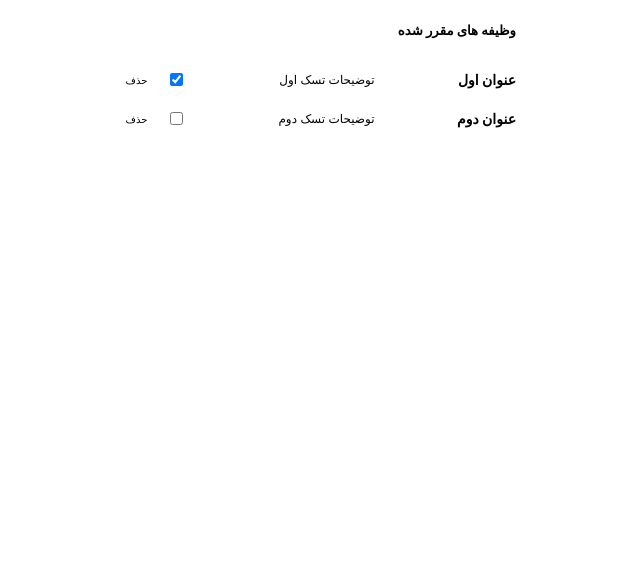
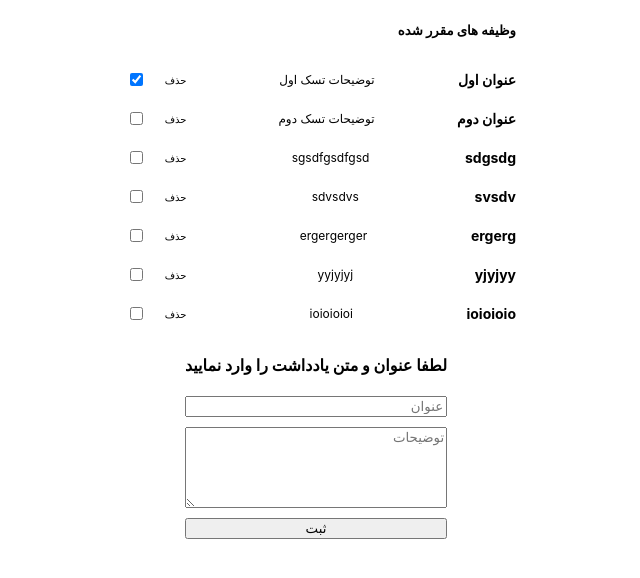
Before and after one commit to behnam74gh/TodoListY, a React (Create React App) app: page / in a window 1280 px wide. Shown: the top 578 px of the page, without its empty margins (324-964 px from the left). Built offline with nearby package versions, Linux system fonts and the light colour scheme; data requests are answered from the project's data file.

Commit message:
creating task added

```diff
--- a/db.json
+++ b/db.json
@@ -1,6 +1,46 @@
 {
-    "tasks": [
-      { "id": "1", "title": "عنوان اول", "description": "توضیحات تسک اول", "isDone": "true" },
-      { "id": "2", "title": "عنوان دوم", "description": "توضیحات تسک دوم", "isDone": "false" }
-    ]
+  "tasks": [
+    {
+      "id": 1,
+      "title": "عنوان اول",
+      "description": "توضیحات تسک اول",
+      "isDone": true
+    },
+    {
+      "id": 2,
+      "title": "عنوان دوم",
+      "description": "توضیحات تسک دوم",
+      "isDone": false
+    },
+    {
+      "id": 3,
+      "title": "sdgsdg",
+      "description": "sgsdfgsdfgsd",
+      "isDone": false
+    },
+    {
+      "id": 4,
+      "title": "svsdv",
+      "description": "sdvsdvs",
+      "isDone": false
+    },
+    {
+      "id": 5,
+      "title": "ergerg",
+      "description": "ergergerger",
+      "isDone": false
+    },
+    {
+      "id": 6,
+      "title": "yjyjyy",
+      "description": "yyjyjyj",
+      "isDone": false
+    },
+    {
+      "id": 7,
+      "title": "ioioioio",
+      "description": "ioioioioi",
+      "isDone": false
+    }
+  ]
 }
--- a/src/App.css
+++ b/src/App.css
@@ -17,7 +17,7 @@
 }
 .task-wrapper {
   display: flex;
-  flex-flow: row-reverse wrap;
+  flex-flow: row wrap;
   justify-content: space-between;
   align-items: center;
   width: 100%;
@@ -39,3 +39,15 @@
   all: unset;
   font-size: 10px;
 }
+
+/* form styles */
+.form-wrapper {
+  display: flex;
+  flex-direction: column;
+}
+.todo-form {
+  display: flex;
+  flex-direction: column;
+  justify-content: space-around;
+  gap: 10px 0;
+}
--- a/src/App.js
+++ b/src/App.js
@@ -6,9 +6,14 @@ const App = () => {
     const [loading, setLoading] = useState(false);
     const [errorText, setErrorText] = useState("");
     const [tasks, setTasks] = useState([]);
-
+    const [task, setTask] = useState({
+      title: "",
+      description: ""
+    });
+    const [taskAdded, setTaskAdded] = useState(false)
 
     useEffect(() => {
+      console.log('useEffect rendered');
         axios
           .get("http://localhost:3000/tasks")
           .then((response) => {
@@ -27,10 +32,41 @@ const App = () => {
           .finally(() => {
             setLoading(false);
           });
-    }, []);
+    }, [taskAdded]);
+
+
+      const submitHandler = (e) => {
+        e.preventDefault();
+
+        setLoading(true);
+        setTaskAdded(false);
+        axios
+          .post("http://localhost:3000/tasks", {
+            id: tasks.length + 1,
+            title: task.title,
+            description: task.description,
+            isDone: false
+          })
+          .then((response) => {
+            console.log("post --->", response);
+            if (response.status === 201) {
+              setTask({
+                title: "",
+                description: ""
+              });
+              setTaskAdded(true);
+            }
+          })
+          .catch((err) => {
+            console.log(err);
+          })
+          .finally(() => {
+            setLoading(false);
+          });
+      };
 
   return (
-    <div className='todo-container'>
+    <div className='todo-container' dir='rtl'>
         <div className="todo-wrapper">
           <h5>وظیفه های مقرر شده</h5>
             {loading ? (
@@ -48,14 +84,31 @@ const App = () => {
                   <input
                     type="checkbox"
                     className="check-task-status"
-                    value={task.isDone.toLowerCase() === "true" ? true : false}
-                    checked={task.isDone.toLowerCase() === "true" ? true : false}
+                    value={task.isDone ? true : false}
+                    checked={task.isDone ? true : false}
                   />
                 </div>
               </div>
             ))
             )}
         </div>
+
+        <div className="form-wrapper">
+          <h4>لطفا عنوان و متن یادداشت را وارد نمایید</h4>
+          <form className="todo-form" onSubmit={submitHandler}>
+            <input type='text' placeholder='عنوان' value={task.title}
+              onChange={(e) => setTask({...task, title: e.target.value})}
+            />
+
+            <textarea value={task.description} placeholder='توضیحات' rows="5"
+              onChange={(e) => setTask({...task, description: e.target.value})}
+            ></textarea>
+
+            <button type="submit">
+            {!loading ? "ثبت" : "Loading ..."}
+            </button>
+          </form>
+        </div>
     </div>
   )
 }
```
